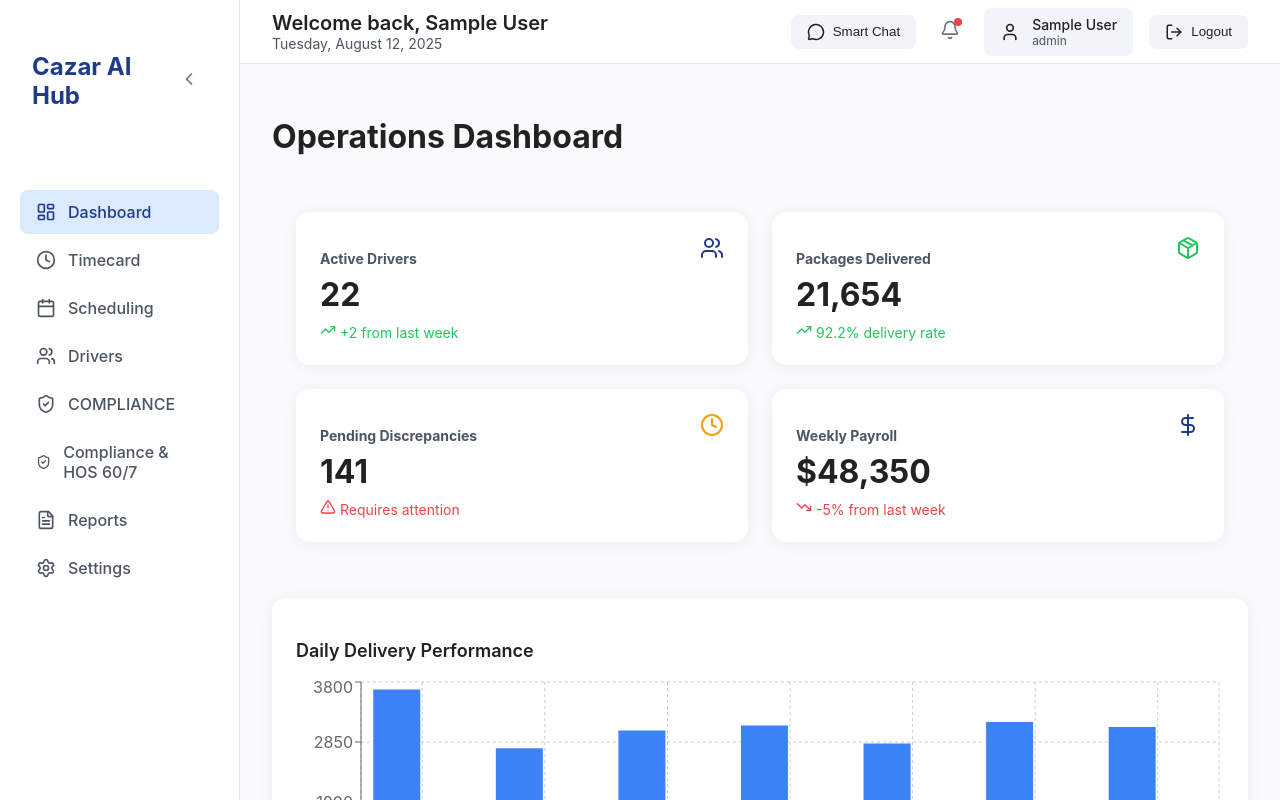
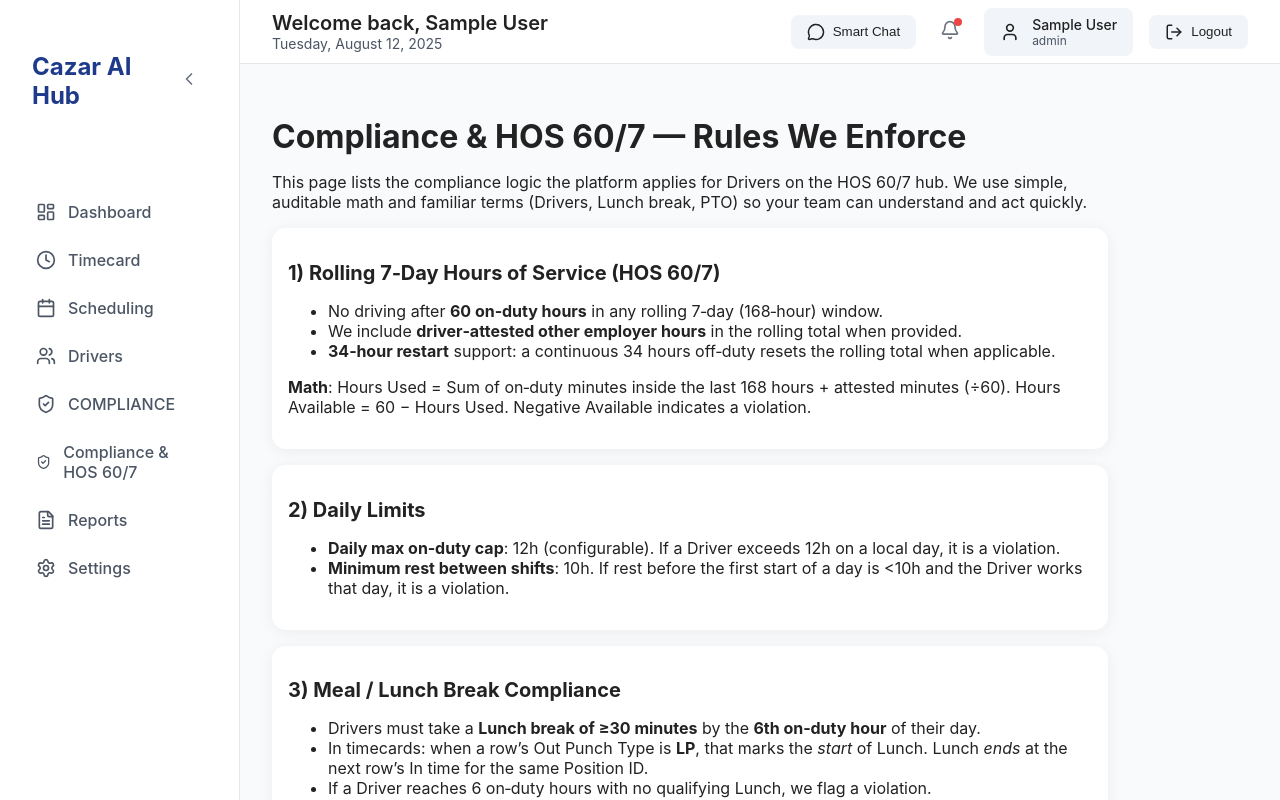
Before and after one commit to nbrain-team/Cazar, a React (Vite) app: page /hos-rules in a window 1280 px wide. Before the commit this address led to /dashboard. Built offline with nearby package versions, Linux system fonts and the light colour scheme; sample sign-in values are in the browser's storage.

Commit message:
HOS: add static Rules page; link from HOS hub; route /hos-rules

```diff
--- a/src/App.tsx
+++ b/src/App.tsx
@@ -15,6 +15,7 @@ import ReportsPage from './pages/ReportsPage';
 import SettingsPage from './pages/SettingsPage';
 import CompliancePage from './pages/CompliancePage';
 import Hos607Page from './pages/Hos607Page';
+import HosRulesPage from './pages/HosRulesPage';
 
 const queryClient = new QueryClient();
 
@@ -44,6 +45,7 @@ function App() {
                       <Route path="/compliance" element={<CompliancePage />} />
                       <Route path="/compliance/:tab" element={<CompliancePage />} />
                       <Route path="/hos-607" element={<Hos607Page />} />
+                      <Route path="/hos-rules" element={<HosRulesPage />} />
                       <Route path="/reports" element={<ReportsPage />} />
                       <Route path="/settings" element={<SettingsPage />} />
                       <Route path="*" element={<Navigate to="/dashboard" />} />
--- a/src/pages/Hos607Page.tsx
+++ b/src/pages/Hos607Page.tsx
@@ -64,6 +64,7 @@ export default function Hos607Page() {
           <input type="file" accept=".csv" onChange={e => { const f = e.target.files?.[0]; if (f) uploadTimecard(f); }} />
         </label>
         {uploading && <span>Uploading…</span>}
+        <a href="/hos-rules" className="link">View tracked HOS & compliance rules</a>
       </div>
 
       <div className="card" style={{ overflowX: 'auto' }}>
--- /dev/null
+++ b/src/pages/HosRulesPage.tsx
@@ -0,0 +1,75 @@
+// no imports needed
+
+export default function HosRulesPage() {
+  return (
+    <div style={{ padding: '2rem', maxWidth: 900 }}>
+      <h1 style={{ fontSize: '2rem', fontWeight: 'bold', marginBottom: '1rem' }}>Compliance & HOS 60/7 — Rules We Enforce</h1>
+
+      <p style={{ marginBottom: '1rem' }}>
+        This page lists the compliance logic the platform applies for Drivers on the HOS 60/7 hub. We use simple, auditable math and familiar terms
+        (Drivers, Lunch break, PTO) so your team can understand and act quickly.
+      </p>
+
+      <div className="card" style={{ padding: '1rem', marginBottom: '1rem' }}>
+        <h2 style={{ fontSize: '1.25rem', marginBottom: '0.5rem' }}>1) Rolling 7‑Day Hours of Service (HOS 60/7)</h2>
+        <ul>
+          <li>No driving after <strong>60 on‑duty hours</strong> in any rolling 7‑day (168‑hour) window.</li>
+          <li>We include <strong>driver‑attested other employer hours</strong> in the rolling total when provided.</li>
+          <li><strong>34‑hour restart</strong> support: a continuous 34 hours off‑duty resets the rolling total when applicable.</li>
+        </ul>
+        <p style={{ marginTop: '0.5rem' }}>
+          <strong>Math</strong>: Hours Used = Sum of on‑duty minutes inside the last 168 hours + attested minutes (÷60).
+          Hours Available = 60 − Hours Used. Negative Available indicates a violation.
+        </p>
+      </div>
+
+      <div className="card" style={{ padding: '1rem', marginBottom: '1rem' }}>
+        <h2 style={{ fontSize: '1.25rem', marginBottom: '0.5rem' }}>2) Daily Limits</h2>
+        <ul>
+          <li><strong>Daily max on‑duty cap</strong>: 12h (configurable). If a Driver exceeds 12h on a local day, it is a violation.</li>
+          <li><strong>Minimum rest between shifts</strong>: 10h. If rest before the first start of a day is &lt;10h and the Driver works that day, it is a violation.</li>
+        </ul>
+      </div>
+
+      <div className="card" style={{ padding: '1rem', marginBottom: '1rem' }}>
+        <h2 style={{ fontSize: '1.25rem', marginBottom: '0.5rem' }}>3) Meal / Lunch Break Compliance</h2>
+        <ul>
+          <li>Drivers must take a <strong>Lunch break of ≥30 minutes</strong> by the <strong>6th on‑duty hour</strong> of their day.</li>
+          <li>In timecards: when a row’s Out Punch Type is <strong>LP</strong>, that marks the <em>start</em> of Lunch. Lunch <em>ends</em> at the next row’s In time for the same Position ID.</li>
+          <li>If a Driver reaches 6 on‑duty hours with no qualifying Lunch, we flag a violation.</li>
+        </ul>
+      </div>
+
+      <div className="card" style={{ padding: '1rem', marginBottom: '1rem' }}>
+        <h2 style={{ fontSize: '1.25rem', marginBottom: '0.5rem' }}>4) Consecutive Work Days</h2>
+        <ul>
+          <li><strong>5th consecutive day</strong>: Exposure (at‑risk) indicator.</li>
+          <li><strong>6th consecutive day+</strong>: Violation indicator.</li>
+          <li>Days without work (blank “–” in the grid, or PTO) reset the consecutive day count.</li>
+        </ul>
+      </div>
+
+      <div className="card" style={{ padding: '1rem', marginBottom: '1rem' }}>
+        <h2 style={{ fontSize: '1.25rem', marginBottom: '0.5rem' }}>5) PTO and Days Off</h2>
+        <ul>
+          <li>If Out Punch Type is <strong>PTO</strong>, we <strong>ignore the row’s time</strong> and treat the day as not worked.</li>
+        </ul>
+      </div>
+
+      <div className="card" style={{ padding: '1rem', marginBottom: '1rem' }}>
+        <h2 style={{ fontSize: '1.25rem', marginBottom: '0.5rem' }}>6) Time Zones & Windows</h2>
+        <ul>
+          <li>All timestamps are stored and computed in <strong>UTC</strong>. The 7‑day grid displays local days in <strong>America/Los_Angeles</strong> (D‑6 … D).</li>
+          <li>The 7‑day window is the
+            <em>rolling last 168 hours</em> from the end date you pick. Per‑day hours reflect the local day bounds.</li>
+        </ul>
+      </div>
+
+      <p style={{ marginTop: '1rem' }}>
+        Need help interpreting a Driver’s status? On the HOS 60/7 page, click a row to expand detailed reasoning for the current window and each day.
+      </p>
+
+      <a href="/hos-607" className="link" style={{ display: 'inline-block', marginTop: '1rem' }}>← Back to HOS 60/7</a>
+    </div>
+  );
+}
```
